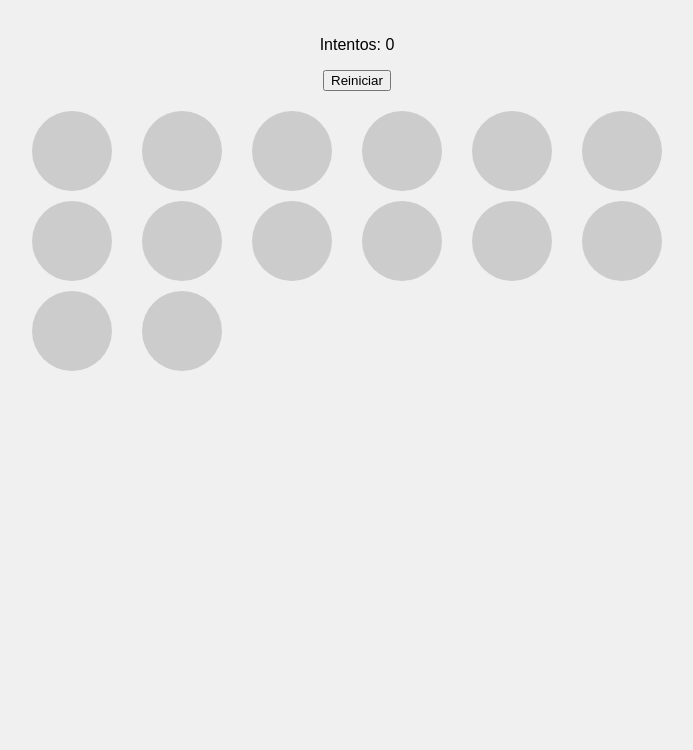
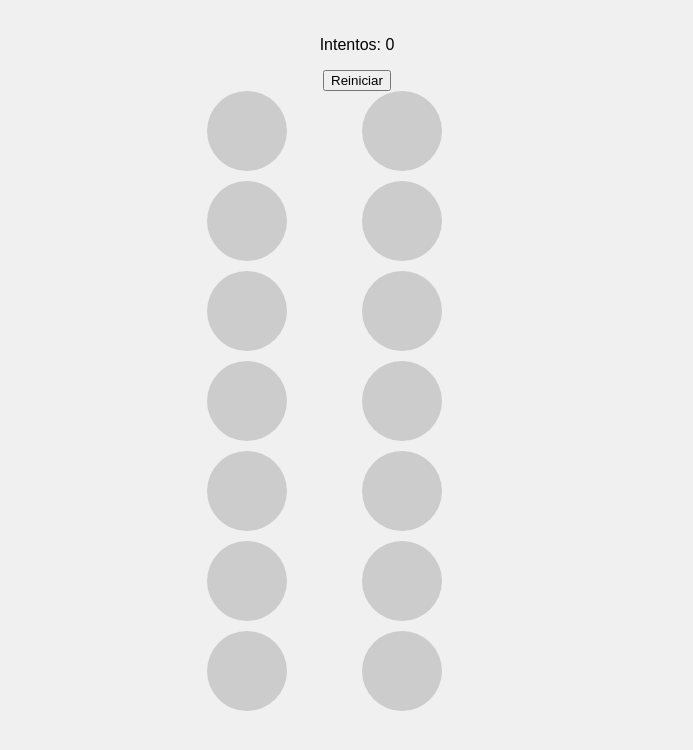
Before and after one commit to Chelisbond/memory_family, a plain HTML site: page index.html in a window 1280 px wide. Shown: the whole page, without its empty margins (283-976 px from the left). Drawn offline with Linux system fonts and the light colour scheme.

Commit message:
Update style.css

```diff
--- a/style.css
+++ b/style.css
@@ -8,10 +8,11 @@ body {
 
 .tablero {
   display: grid;
-  grid-template-columns: repeat(6, 100px);
-  grid-gap: 10px;
+  grid-template-columns: repeat(2, 1fr);
+  gap: 10px;
   justify-content: center;
-  margin-top: 20px;
+  max-width:300px;
+  margin: auto;
 
 }
 
```
